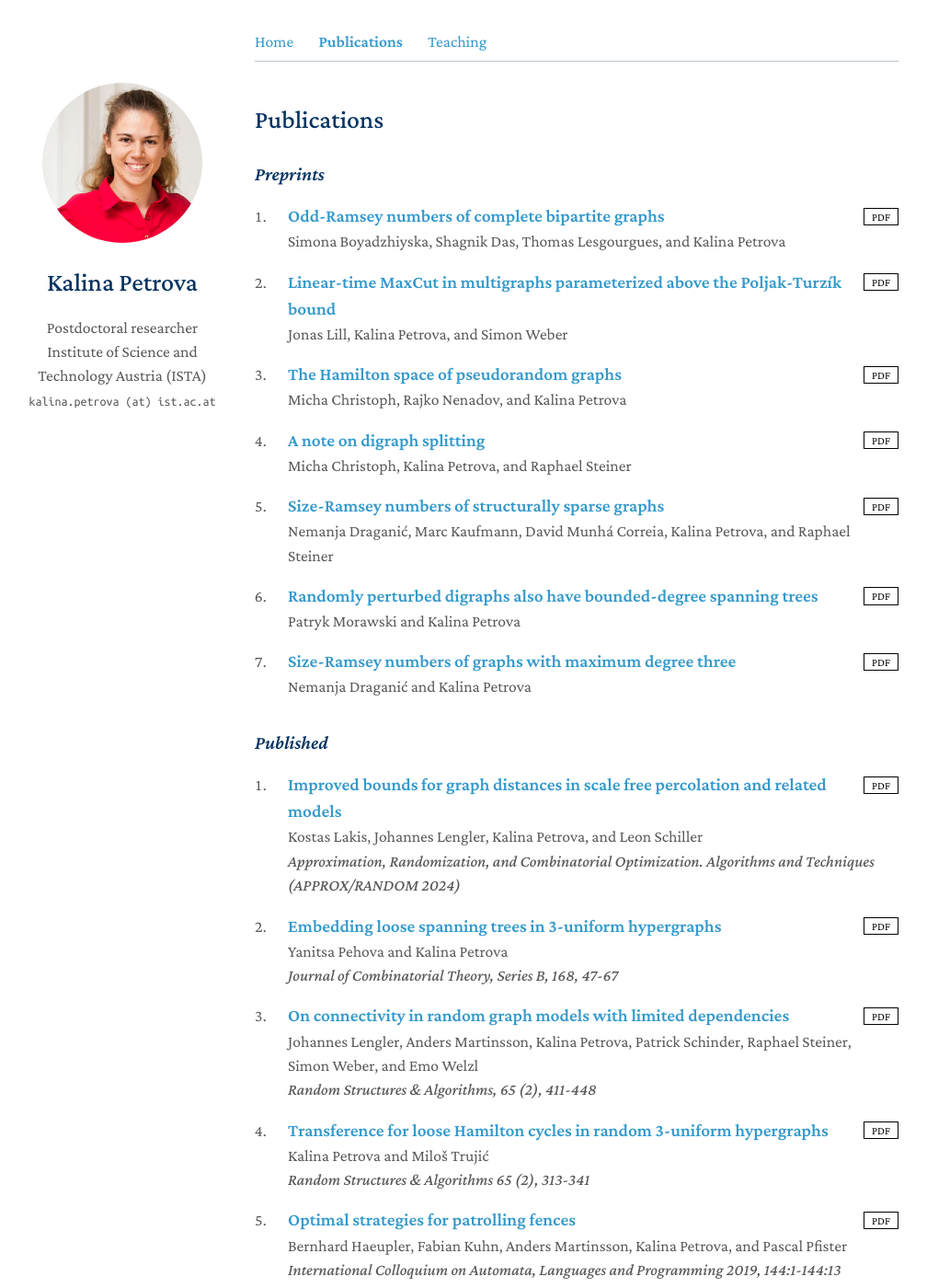
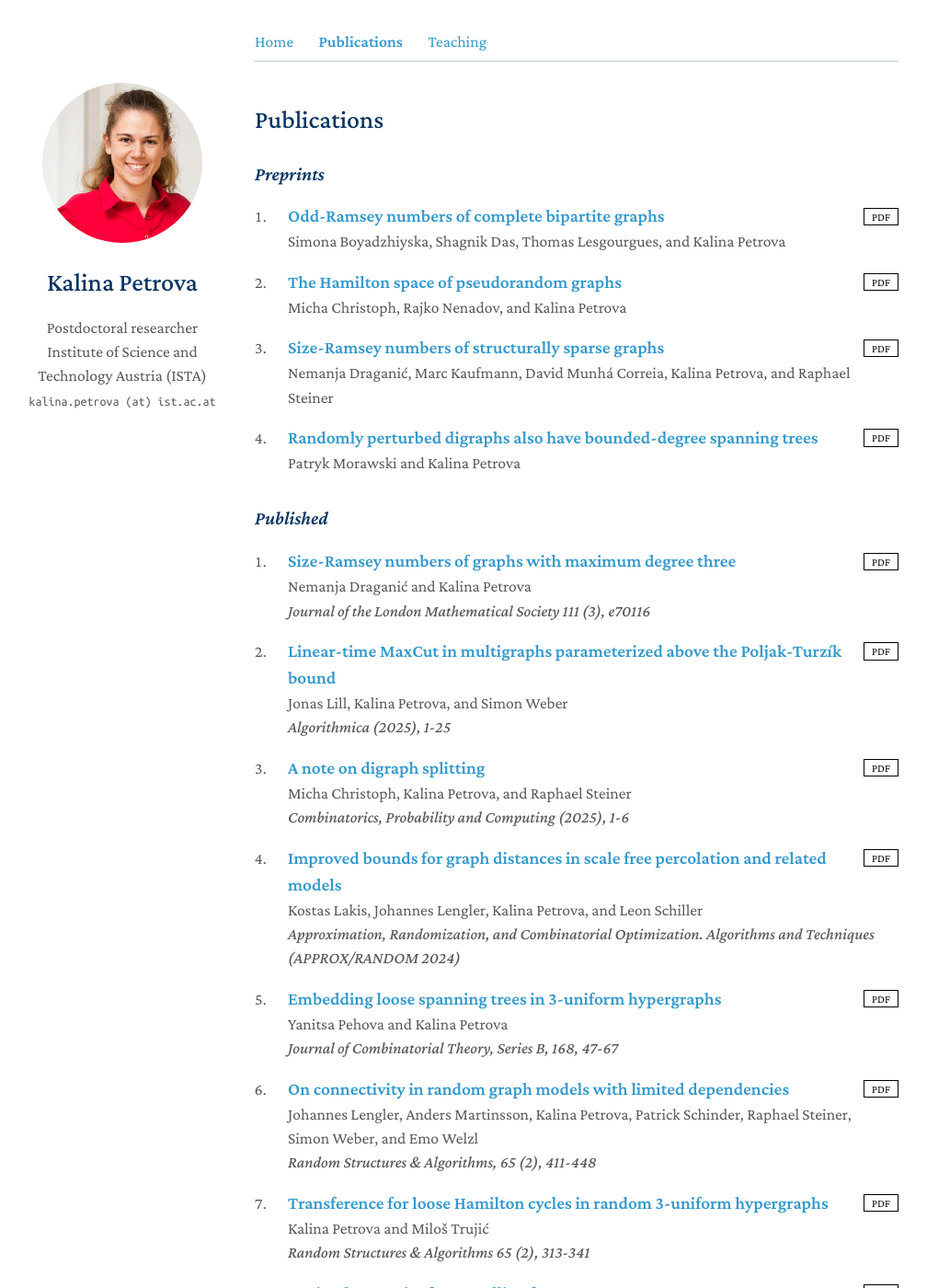
Before and after one commit to kpetrova/kpetrova.github.io, a Jekyll site: the page built from publications.md, in a window 1280 px wide and 1400 px high. Shown: the whole window at 92% size, without its empty margins (143-1151 px from the left). Built offline with Jekyll 4.4.1, drawn with Linux system fonts in a browser that asks for light colours; a style sheet for code colours, icons or effects is not loaded.

Commit message:
Added some more publications.

```diff
--- a/_data/publications.yml
+++ b/_data/publications.yml
@@ -6,19 +6,9 @@ main:
         pdf: https://arxiv.org/pdf/2410.05887
         type: preprint
 
-      - title: Linear-time MaxCut in multigraphs parameterized above the Poljak-Turzík bound
-        authors: Jonas Lill, Kalina Petrova, and Simon Weber
-        pdf: https://arxiv.org/pdf/2407.01071
-        type: preprint
-
       - title: The Hamilton space of pseudorandom graphs
         authors: Micha Christoph, Rajko Nenadov, and Kalina Petrova
         pdf: https://arxiv.org/pdf/2402.01447
-        type: preprint
-
-      - title: A note on digraph splitting
-        authors: Micha Christoph, Kalina Petrova, and Raphael Steiner
-        pdf: https://arxiv.org/pdf/2310.08449
         type: preprint
 
       - title: Size-Ramsey numbers of structurally sparse graphs
@@ -31,13 +21,26 @@ main:
         pdf: https://arxiv.org/pdf/2306.14648
         type: preprint
 
+  - category: Published
+    papers:
       - title: Size-Ramsey numbers of graphs with maximum degree three
         authors: Nemanja Draganić and Kalina Petrova
+        journal: Journal of the London Mathematical Society 111 (3), e70116
         pdf: https://arxiv.org/pdf/2207.05048
-        type: preprint
+        type: journal
 
-  - category: Published
-    papers:
+      - title: Linear-time MaxCut in multigraphs parameterized above the Poljak-Turzík bound
+        authors: Jonas Lill, Kalina Petrova, and Simon Weber
+        journal: Algorithmica (2025), 1-25
+        pdf: https://arxiv.org/pdf/2407.01071
+        type: journal
+
+      - title: A note on digraph splitting
+        authors: Micha Christoph, Kalina Petrova, and Raphael Steiner
+        journal: Combinatorics, Probability and Computing (2025), 1-6
+        pdf: https://arxiv.org/pdf/2310.08449
+        type: journal
+
       - title: Improved bounds for graph distances in scale free percolation and related models
         authors: Kostas Lakis, Johannes Lengler, Kalina Petrova, and Leon Schiller
         conference: Approximation, Randomization, and Combinatorial Optimization. Algorithms and Techniques (APPROX/RANDOM 2024)
```
